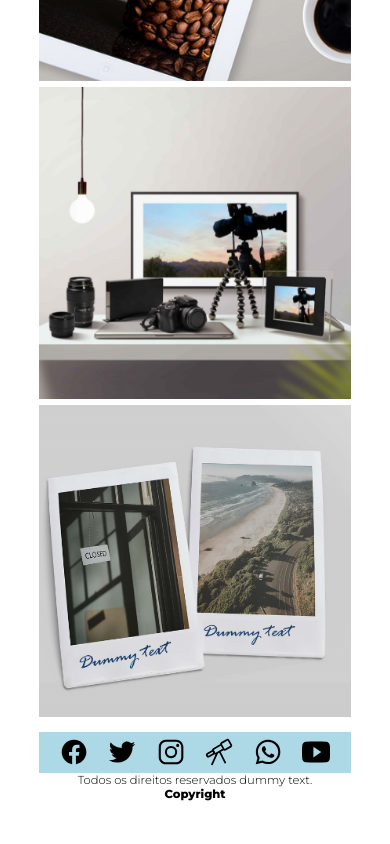
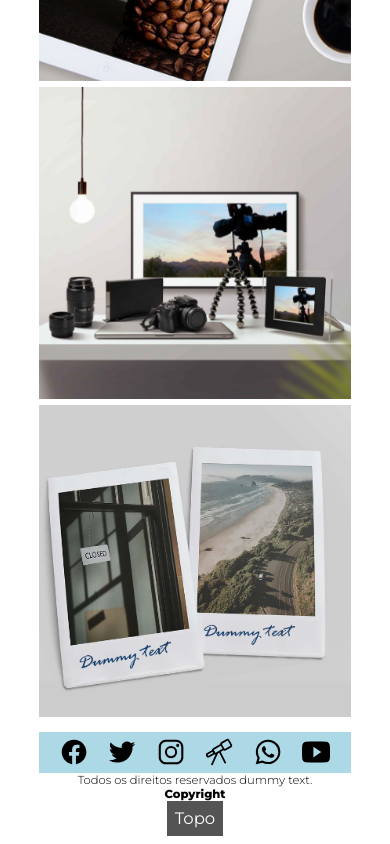
Before and after one commit to matEvangelista/vnw-portflow, a plain HTML site: page index.html in a window 390 px wide. Shown: the part 3904-4748 px from the top of the page. Before the commit the page ends 4712 px from the top, so only its background shows below. Drawn offline with nearby package versions, Linux system fonts and the light colour scheme.

Commit message:
Adicionando link 'topo'

```diff
--- a/css/styles.css
+++ b/css/styles.css
@@ -198,6 +198,16 @@ footer {
     cursor: pointer;
 }
 
+footer a {
+    font-size: 1rem;
+    display: none;
+    text-decoration: none;
+    color: white;
+    background-color: rgb(84, 84, 84);
+    text-align: center;
+    padding: 2%;
+}
+
 @media screen and (max-width: 900px) {
     .header-container {
         flex-direction: column;
@@ -247,6 +257,9 @@ footer {
     /*FOOTER*/
     footer {
         background-color: white;
+        display: flex;
+        flex-direction: column;
+        align-items: center;
     }
     .icons-container {
         width: 100%;
@@ -254,4 +267,7 @@ footer {
         justify-content: space-evenly;
         background-color: lightblue;
     }
+    footer a {
+        display: flex;
+    }
 }
--- a/index.html
+++ b/index.html
@@ -38,7 +38,7 @@
         </div>
     </header>
     <main>
-        <section class="blue-background">
+        <section class="blue-background" id="top">
             <section class="text-position">
                 <h2>Imagine, Discuta, Desenhe.</h2>
                 <p>FALE CONOSCO</p>
@@ -90,6 +90,7 @@
             <p class="copyright">Todos os direitos reservados dummy text.</p>
             <p><span class="active">Copyright</span></p>
         </section>
+        <a href="#top" class="back-to-header">Topo</a>
     </footer>
 </body>
 
```
